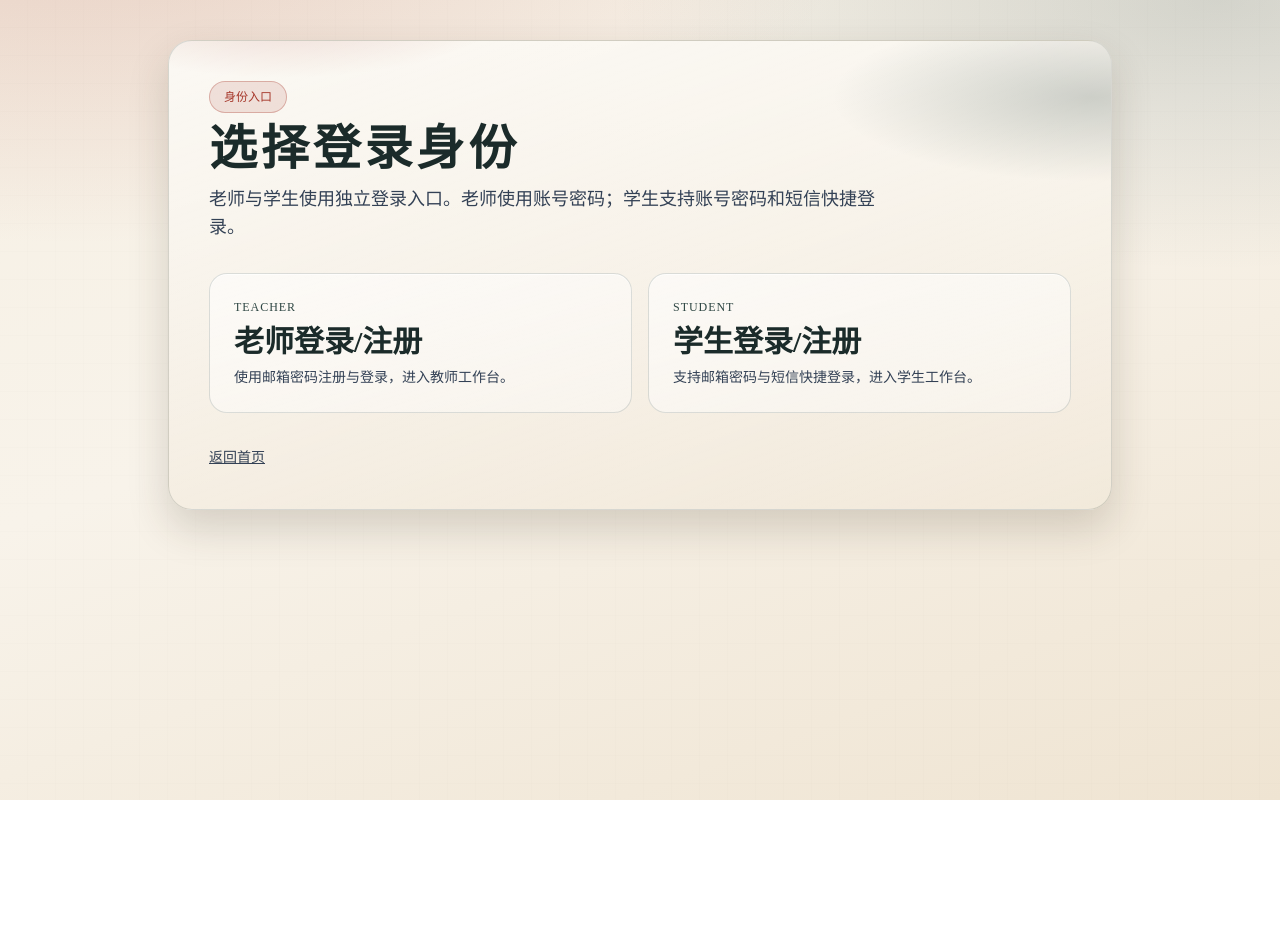
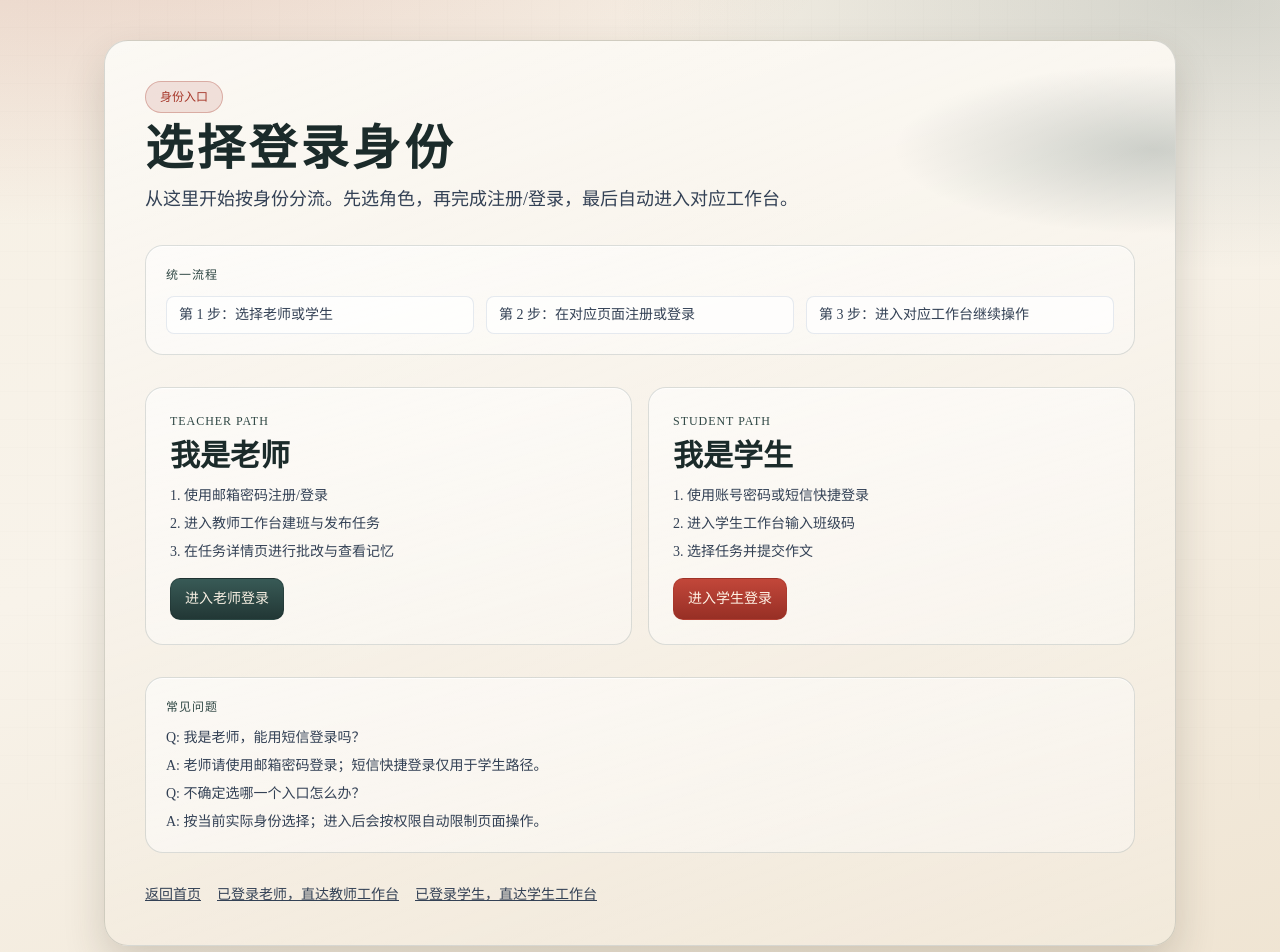
Before and after one commit to yisen99/composition-evaluator-v2, a Next.js app in the folder frontend/: page /login in a window 1280 px wide. Shown: the top 952 px of the page. Before the commit the page ends 800 px from the top, so only its background shows below. Built offline with nearby package versions, Linux system fonts and the light colour scheme.

Commit message:
feat(auth-ui): add guided role-based login entry flow

```diff
--- a/frontend/app/login/page.tsx
+++ b/frontend/app/login/page.tsx
@@ -1,32 +1,71 @@
 export default function LoginEntryPage() {
   return (
-    <main className="mx-auto min-h-screen max-w-5xl p-6 md:p-10">
+    <main className="mx-auto min-h-screen max-w-6xl p-6 md:p-10">
       <section className="poster-shell p-6 md:p-10">
         <div className="relative z-10 flex flex-col gap-8">
           <div className="space-y-3">
             <span className="seal-chip">身份入口</span>
             <h1 className="poster-title text-4xl font-bold md:text-5xl">选择登录身份</h1>
             <p className="max-w-2xl text-base text-slate-700 md:text-lg">
-              老师与学生使用独立登录入口。老师使用账号密码；学生支持账号密码和短信快捷登录。
+              从这里开始按身份分流。先选角色，再完成注册/登录，最后自动进入对应工作台。
             </p>
           </div>
 
-          <div className="grid gap-4 md:grid-cols-2">
-            <a className="paper-card p-6" href="/login/teacher">
-              <p className="label">Teacher</p>
-              <h2 className="mt-2 text-3xl font-semibold">老师登录/注册</h2>
-              <p className="mt-2 text-sm text-slate-700">使用邮箱密码注册与登录，进入教师工作台。</p>
-            </a>
-            <a className="paper-card p-6" href="/login/student">
-              <p className="label">Student</p>
-              <h2 className="mt-2 text-3xl font-semibold">学生登录/注册</h2>
-              <p className="mt-2 text-sm text-slate-700">支持邮箱密码与短信快捷登录，进入学生工作台。</p>
-            </a>
+          <div className="paper-card p-5">
+            <p className="label">统一流程</p>
+            <div className="mt-3 grid gap-3 text-sm text-slate-700 md:grid-cols-3">
+              <p className="rounded-lg border border-slate-300/50 bg-white/70 px-3 py-2">第 1 步：选择老师或学生</p>
+              <p className="rounded-lg border border-slate-300/50 bg-white/70 px-3 py-2">第 2 步：在对应页面注册或登录</p>
+              <p className="rounded-lg border border-slate-300/50 bg-white/70 px-3 py-2">第 3 步：进入对应工作台继续操作</p>
+            </div>
           </div>
 
-          <div>
+          <div className="grid gap-4 md:grid-cols-2">
+            <div className="paper-card p-6">
+              <p className="label">Teacher Path</p>
+              <h2 className="mt-2 text-3xl font-semibold">我是老师</h2>
+              <div className="mt-3 space-y-2 text-sm text-slate-700">
+                <p>1. 使用邮箱密码注册/登录</p>
+                <p>2. 进入教师工作台建班与发布任务</p>
+                <p>3. 在任务详情页进行批改与查看记忆</p>
+              </div>
+              <a className="btn-ink mt-4 inline-block text-sm" href="/login/teacher">
+                进入老师登录
+              </a>
+            </div>
+            <div className="paper-card p-6">
+              <p className="label">Student Path</p>
+              <h2 className="mt-2 text-3xl font-semibold">我是学生</h2>
+              <div className="mt-3 space-y-2 text-sm text-slate-700">
+                <p>1. 使用账号密码或短信快捷登录</p>
+                <p>2. 进入学生工作台输入班级码</p>
+                <p>3. 选择任务并提交作文</p>
+              </div>
+              <a className="btn-seal mt-4 inline-block text-sm" href="/login/student">
+                进入学生登录
+              </a>
+            </div>
+          </div>
+
+          <div className="paper-card p-5">
+            <p className="label">常见问题</p>
+            <div className="mt-3 space-y-2 text-sm text-slate-700">
+              <p>Q: 我是老师，能用短信登录吗？</p>
+              <p>A: 老师请使用邮箱密码登录；短信快捷登录仅用于学生路径。</p>
+              <p>Q: 不确定选哪一个入口怎么办？</p>
+              <p>A: 按当前实际身份选择；进入后会按权限自动限制页面操作。</p>
+            </div>
+          </div>
+
+          <div className="flex flex-wrap gap-4">
             <a className="text-sm text-slate-700 underline" href="/">
               返回首页
+            </a>
+            <a className="text-sm text-slate-700 underline" href="/teacher">
+              已登录老师，直达教师工作台
+            </a>
+            <a className="text-sm text-slate-700 underline" href="/student">
+              已登录学生，直达学生工作台
             </a>
           </div>
         </div>
```
